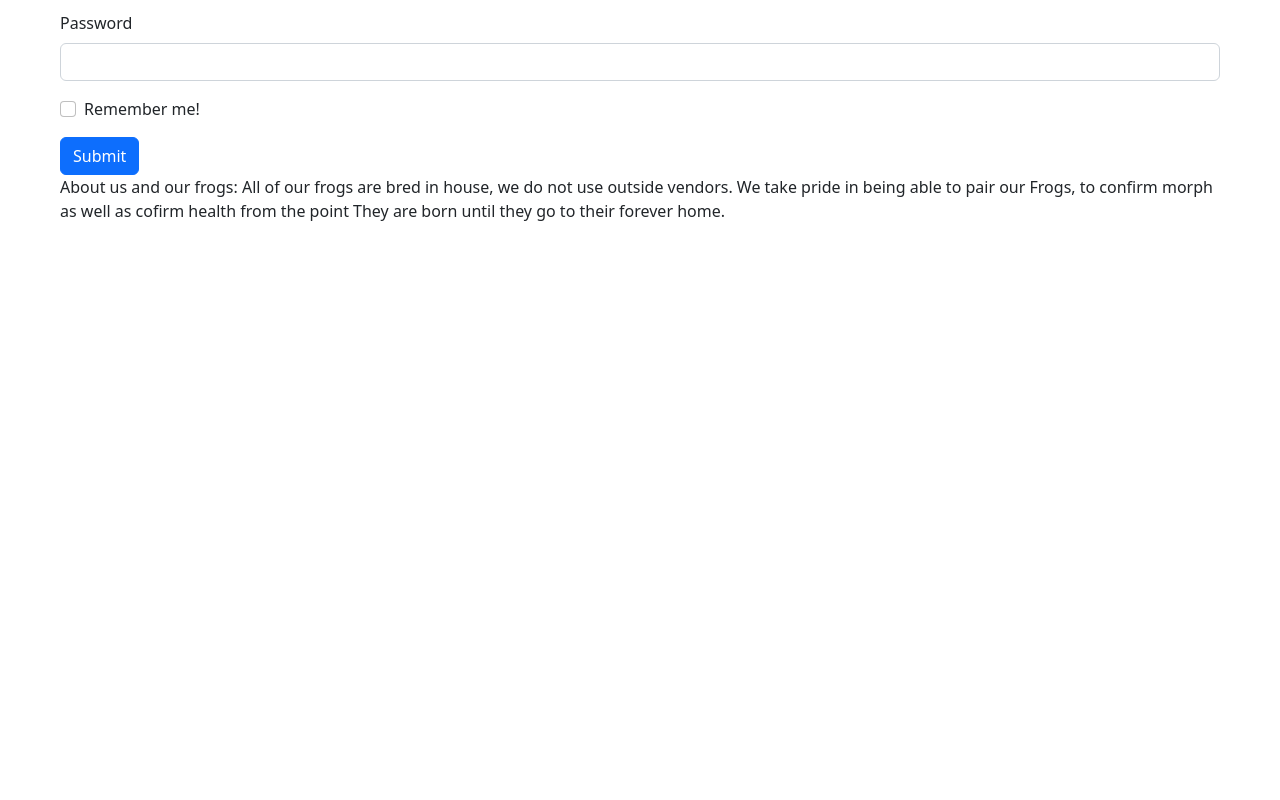
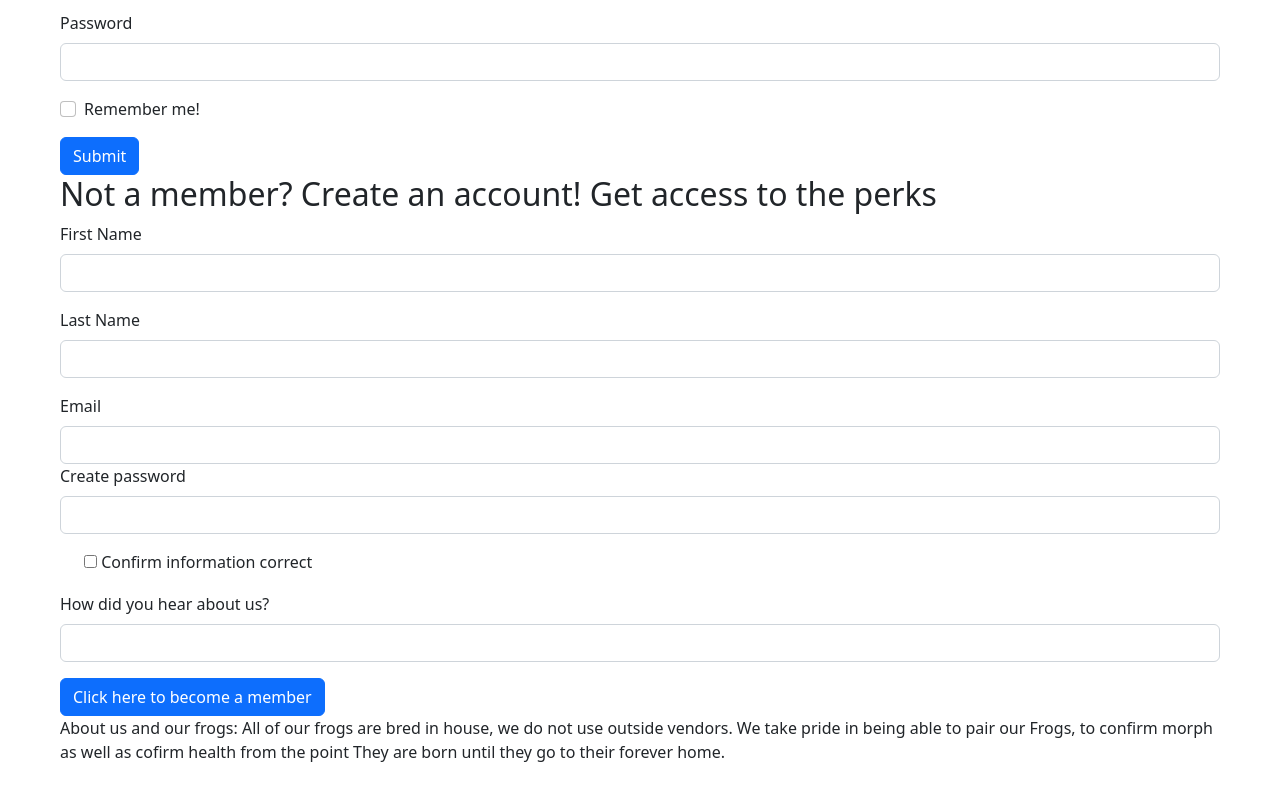
Before and after one commit to amanda882/Pac-Man-Frogs, a plain HTML site: page index.html in a window 1280 px wide. Shown: the part 1146-1946 px from the top of the page. Before the commit the page ends 1429 px from the top, so only its background shows below. Drawn offline with nearby package versions, Linux system fonts and the light colour scheme.

Commit message:
added regrestration page & log in section

```diff
--- a/index.html
+++ b/index.html
@@ -82,7 +82,33 @@
             </div>
             <button type="submit" class="btn btn-primary">Submit</button>
           </form>
-
+          <form>
+            <div class="mb-3">
+              <h2>Not a member? Create an account! Get access to the perks</h2>
+              <label for="Firstname" class="form-label">First Name</label>
+              <input type="firstname" class="form-control" id="Jon" aria-describedby="name">
+            </div>
+            <div class="mb-3">
+              <label for="Lastname" class="form-label">Last Name</label>
+              <input type="lastname" class="form-control" id="Smith">
+            </div>
+            <label for="Email" class="form-label">Email</label>
+              <input type="email" class="form-control" id="jonsmith1234@gmail.com" aria-describedby="email">
+            </div>
+            <div class="mb-3">
+              <label for="Password" class="form-label">Create password</label>
+              <input type="password" class="form-control" id="Password123">
+            </div>
+            <div class="mb-3 form-check">
+              <input type="checkbox" class="form-label" id="exampleCheck1">
+              <label class="form-check-label" for="exampleCheck1">Confirm information correct</label>
+            </div>
+            <div class="mb-3">
+              <label for="hearaboutus" class="form-label">How did you hear about us?</label>
+              <input type="hearaboutus" class="form-control" id="text">
+            </div>
+            <button type="submit" class="btn btn-primary">Click here to become a member</button>
+          </form>
 
 
 <!--This is the footer-->
@@ -90,6 +116,8 @@
             About us and our frogs: All of our frogs are bred in house, we do not use outside vendors.
             We take pride in being able to pair our Frogs, to confirm morph as well as cofirm health from the point
             They are born until they go to their forever home.
+
+            <h2></h2>
         </Footer>
     </header>
 </body>
```
